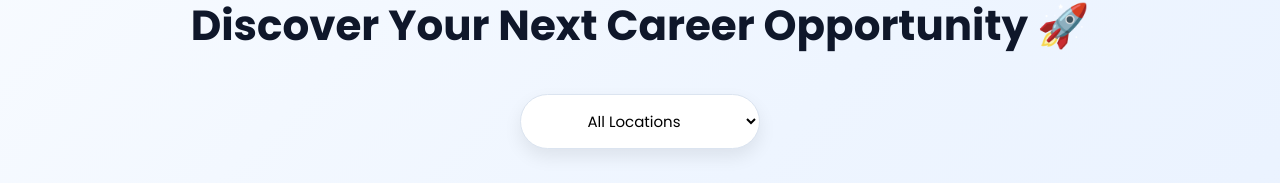
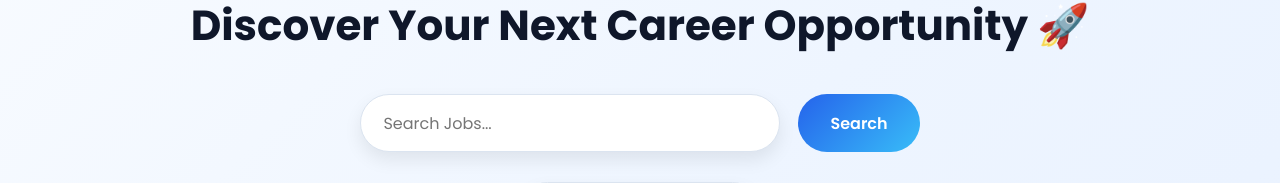
Before and after one commit to Nitheeshkumar2005/AI-Job-Portal, a React (Vite) app in the folder frontend/vite-project/: page /jobs in a window 1280 px wide. Shown: the part 128-311 px from the top of the page. Built offline with nearby package versions, Linux system fonts and the light colour scheme; no server answers.

Commit message:
fix navbar

```diff
--- a/frontend/vite-project/src/components/navbar.jsx
+++ b/frontend/vite-project/src/components/navbar.jsx
@@ -1,19 +1,20 @@
-import { Link } from "react-router-dom";
+import { Link, useNavigate } from "react-router-dom";
 
 function Navbar() {
-
     const user = JSON.parse(localStorage.getItem("user"));
     const role = user?.role;
+
+    const navigate = useNavigate();
 
     const logout = () => {
         localStorage.removeItem("token");
         localStorage.removeItem("user");
-    window.location.href = "/login";
+
+        navigate("/login");
     };
 
     return (
         <nav>
-
             <h2>AI Job Portal</h2>
 
             <ul className="nav-links">
@@ -29,15 +30,21 @@ function Navbar() {
                         </li>
 
                         <li>
-              <Link to="/upload-resume">Upload Resume</Link>
+                            <Link to="/upload-resume">
+                                Upload Resume
+                            </Link>
                         </li>
 
                         <li>
-              <Link to="/resume-analysis">AI Analysis</Link>
+                            <Link to="/resume-analysis">
+                                AI Analysis
+                            </Link>
                         </li>
 
                         <li>
-              <Link to="/candidate/dashboard">Dashboard</Link>
+                            <Link to="/candidate/dashboard">
+                                Dashboard
+                            </Link>
                         </li>
                     </>
                 )}
@@ -45,11 +52,15 @@ function Navbar() {
                 {role === "recruiter" && (
                     <>
                         <li>
-              <Link to="/create-job">Create Job</Link>
+                            <Link to="/create-job">
+                                Create Job
+                            </Link>
                         </li>
 
                         <li>
-              <Link to="/recruiter/dashboard">Dashboard</Link>
+                            <Link to="/recruiter/dashboard">
+                                Dashboard
+                            </Link>
                         </li>
                     </>
                 )}
@@ -61,7 +72,6 @@ function Navbar() {
                 </li>
 
             </ul>
-
         </nav>
     );
 }
--- a/frontend/vite-project/src/pages/jobs.jsx
+++ b/frontend/vite-project/src/pages/jobs.jsx
@@ -41,7 +41,7 @@ function Jobs() {
 
         <h1>Discover Your Next Career Opportunity 🚀</h1>
 
-        <searchbar onSearch={setSearch} />
+       <SearchBar onSearch={setSearch} />
 
         <select
           className="location-filter"
@@ -61,7 +61,7 @@ function Jobs() {
             <h2>No Jobs Found</h2>
           ) : (
             jobs.map((job) => (
-              <jobcards key={job._id} job={job} />
+             <JobCards key={job._id} job={job} />
             ))
           )}
 
```
Lines whose indentation alone changed are shown as unchanged.
